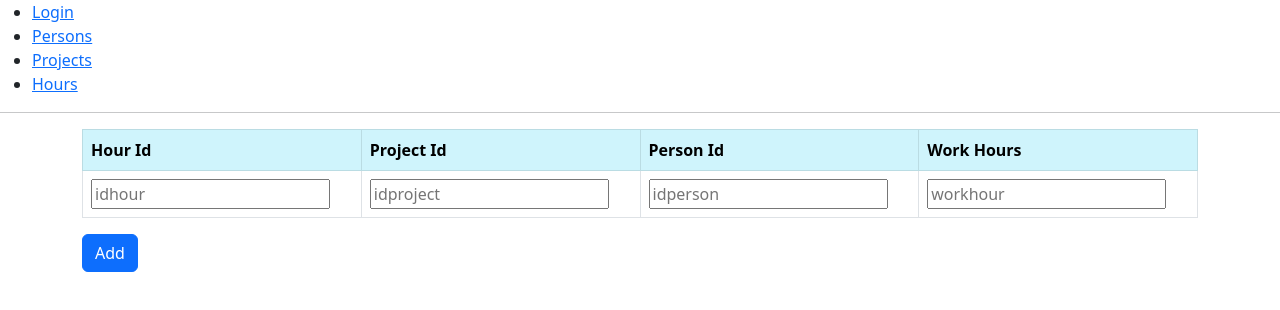
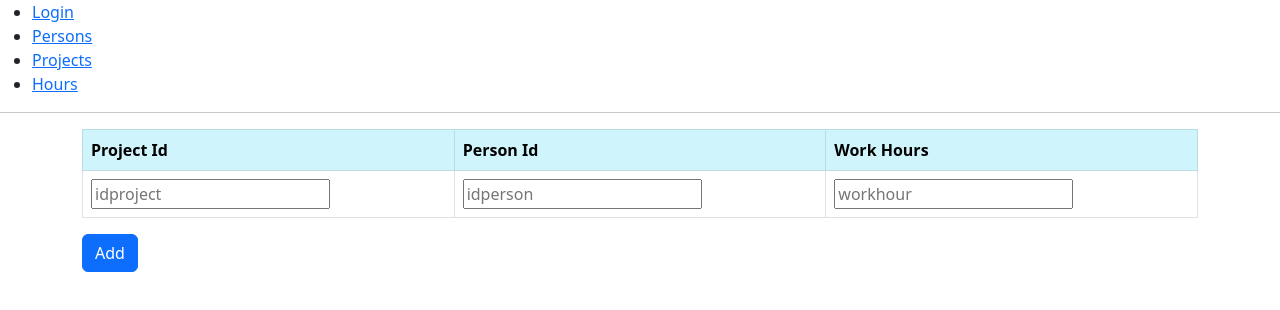
Before and after one commit to Miiaroma/project-frontend, a React (Create React App) app: page /addhour in a window 1280 px wide. Shown: the top 310 px of the page. Built offline with nearby package versions, Linux system fonts and the light colour scheme.

Commit message:
Add hour fixed.

```diff
--- a/src/Login.js
+++ b/src/Login.js
@@ -11,6 +11,9 @@ function Login() {
     const [databaseError, setDatabaseError] = useState(false);
 
     const handleSubmit = () => {
+        console.log("Handle submit"+apiURL);
+        console.log(id_person);
+        console.log(password);
         setLoading(true);
         setIsError(false);
         window.localStorage.clear();
@@ -26,10 +29,11 @@ function Login() {
                     setDatabaseError('Virhe tietokantayhteydessä');
                 }
                 else if(res.data===false){
+                    console.log("testi1");
                     setDatabaseError('Tunnus ja salasana eivät täsmää');
                 }
                 else {
-                    setDatabaseError('Kirjautuminen onnistui');
+                    setDatabaseError('Login was successful');
                     localStorage.setItem('idperson',id_person);
                     localStorage.setItem('password',password);
                 }
@@ -46,7 +50,7 @@ function Login() {
                     <label htmlFor="idperson">idperson </label>
                     <input className='form-control'
                         type="text"
-                        id="idperson"
+                        id="id_person"
                         value={id_person}
                         onChange={e => setIdperson(e.target.value)} />
                 </div>
--- a/src/hour/AddHour.js
+++ b/src/hour/AddHour.js
@@ -18,7 +18,7 @@ const AddHour = () => {
         setLoading(true);
         setIsError(false);
         const data = {
-            id_hour: id_hour,
+            //id_hour: id_hour,
             id_project: id_project,
             id_person: id_person,
             work_hour: work_hour
@@ -30,7 +30,7 @@ const AddHour = () => {
             }
         })
             .then(res => {
-                setIdhour('');
+                //setIdhour('');
                 setIdproject('');
                 setIdperson('');
                 setWorkhour('');
@@ -47,12 +47,11 @@ const AddHour = () => {
             <table className='table table-bordered'>
                 <thead>
                     <tr className='table-info'>
-                        <th>Hour Id</th><th>Project Id</th><th>Person Id</th><th>Work Hours</th>
+                       <th>Project Id</th><th>Person Id</th><th>Work Hours</th>
                     </tr>
                 </thead>
                 <tbody>
                     <tr>
-                        <td><input type="number" min="1" id="idhour" placeholder='idhour' onChange={e => setIdproject(e.target.value)} /></td>
                         <td><input type="number" min="1" id="idproject" placeholder='idproject' onChange={e => setIdproject(e.target.value)} /></td>
                         <td><input type="number" min="1" id="idperson" placeholder='idperson' onChange={e => setIdperson(e.target.value)} /></td>
                         <td><input type="number" id="workhour" placeholder='workhour' onChange={e => setWorkhour(e.target.value)} /></td>
--- a/src/myURL.js
+++ b/src/myURL.js
@@ -1,3 +1,3 @@
-const apiURL="https://localhost:7174/api";
+const apiURL="http://localhost:5000/api";
 
 export default apiURL;
```
